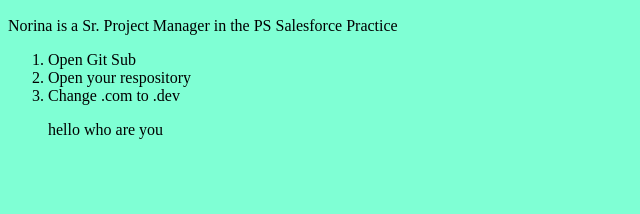
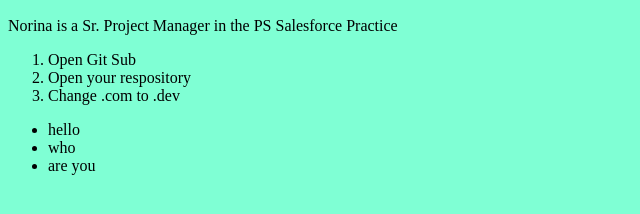
Before and after one commit to norinajones/Norinajones, a plain HTML site: page index.html in a window 1280 px wide. Shown: the part 110-324 px from the top of the page, without its empty margins (0-640 px from the left). Drawn offline with Linux system fonts and the light colour scheme.

Commit message:
update to list

```diff
--- a/index.html
+++ b/index.html
@@ -31,9 +31,9 @@
 </ol>
 
 <ul>
-    <l1>hello</l1>
-    <l1>who</l1>
-    <l1>are you</l1>
+    <li>hello</li>
+    <li>who</li>
+    <li>are you</li>
 </ul>
 </body>
 
```
